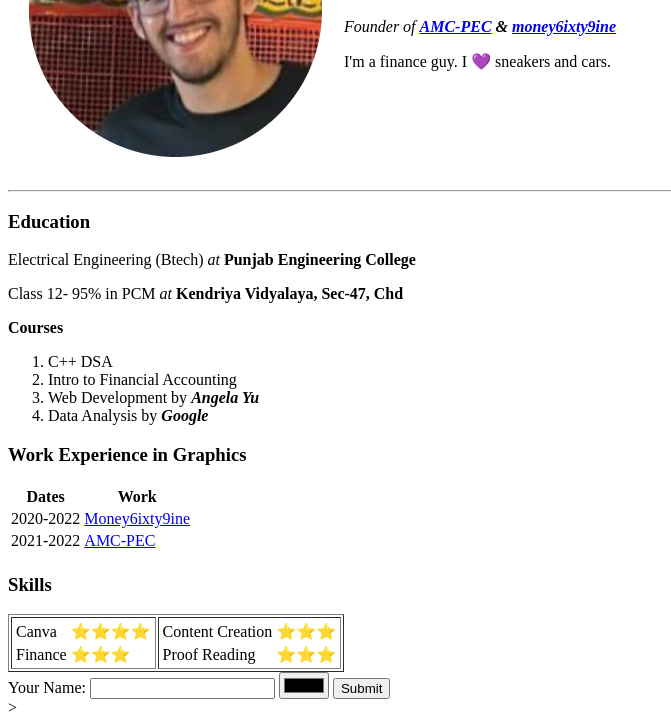
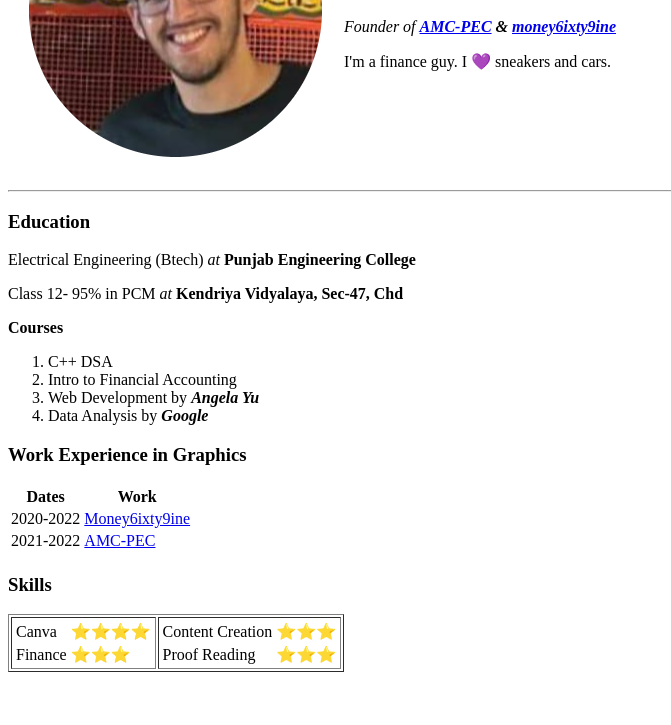
Before and after one commit to anmol02arora/Personal-Site, a plain HTML site: page index.html in a window 1280 px wide. Shown: the part 165-890 px from the top of the page, without its empty margins (0-671 px from the left). After the commit the page ends 845 px from the top, so only its background shows below. Drawn offline with Linux system fonts and the light colour scheme.

Commit message:
Update index.html

```diff
--- a/index.html
+++ b/index.html
@@ -81,12 +81,5 @@
 
   </table>
 
-  <form class="" action="mailto:anmol101arora@gmail.com" method="post">
-    <label >Your Name:</label>
-    <input type="text" name="" value="">
-    <input type="color" value="">
-    <input type="submit" name="">
-  </form>>
-
 </body>
 </html>
```
